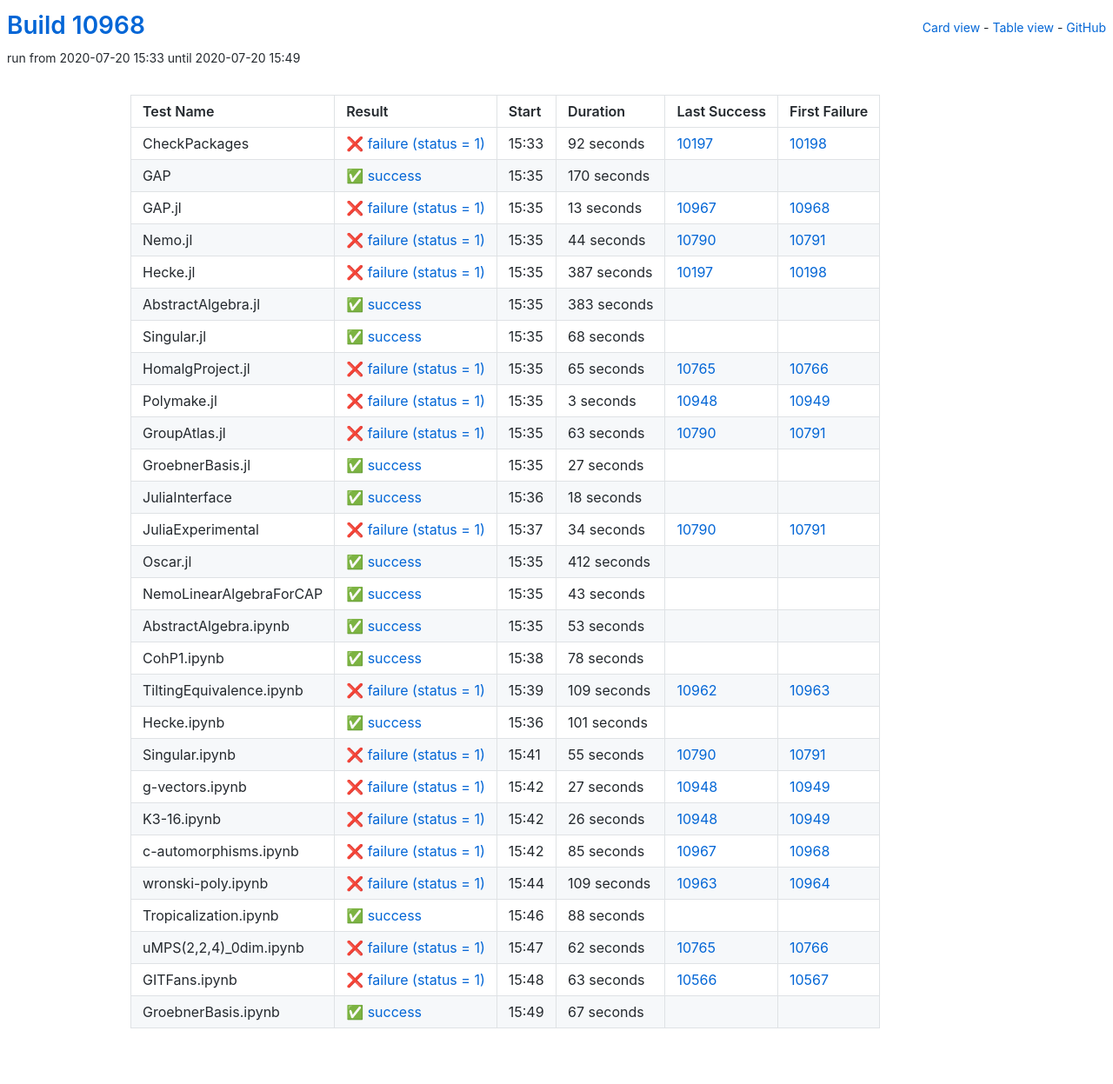
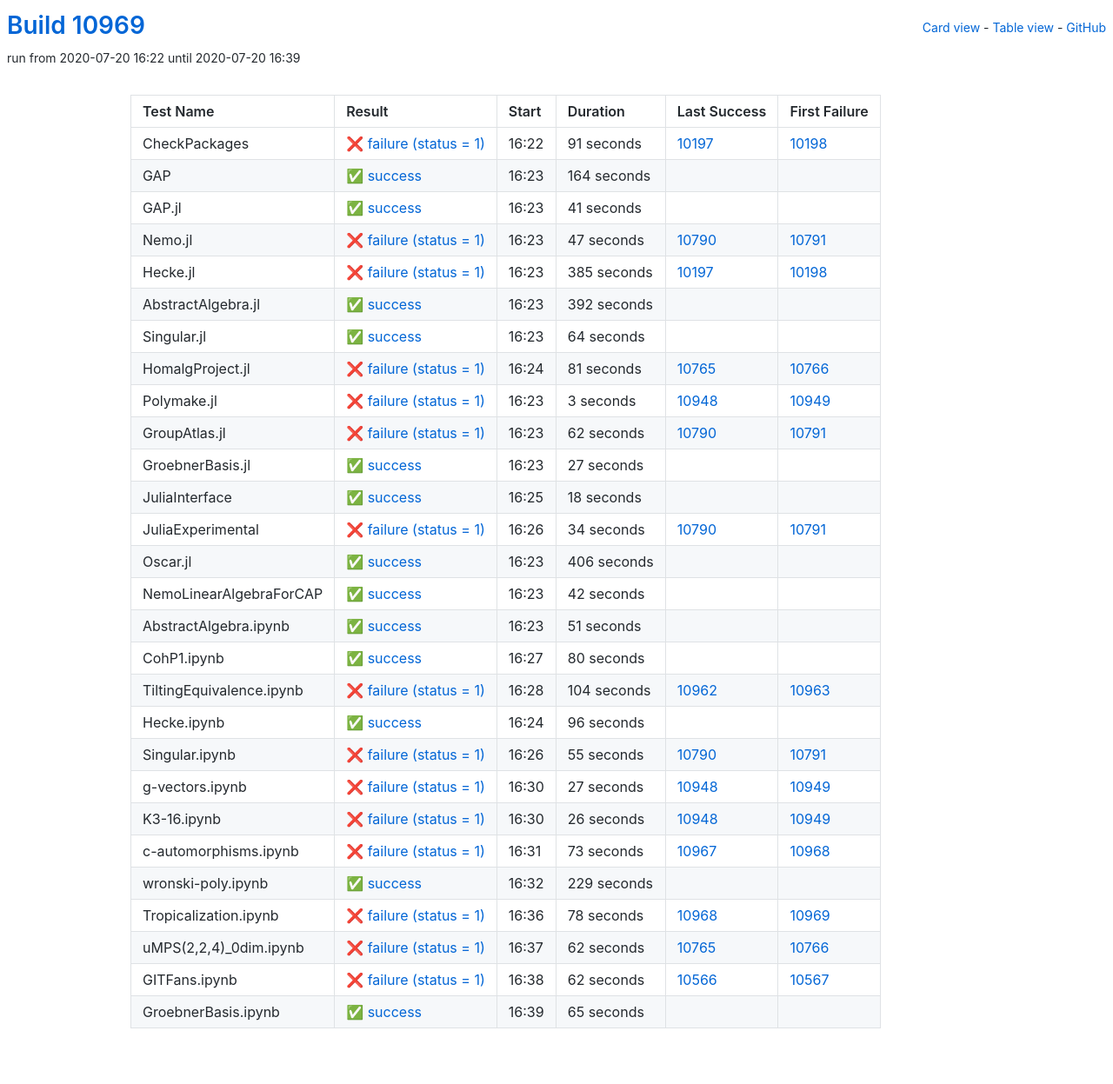
Before and after one commit to oscar-system/oscar-ci-status, a Jekyll site: the page built from table.html, in a window 1280 px wide. Shown: the whole page at 87% size. Built offline with Jekyll 4.4.1, drawn with Linux system fonts in a browser that asks for light colours.

Commit message:
Build #10969

```diff
--- a/_data/ci.yml
+++ b/_data/ci.yml
@@ -1,6 +1,6 @@
 ---
-build: 10968
-build_url: https://oscarci.mathematik.uni-kl.de/job/oscar/10968/
+build: 10969
+build_url: https://oscarci.mathematik.uni-kl.de/job/oscar/10969/
 job: oscar
 organization: oscar-system
 repo: oscar-ci-status
@@ -8,104 +8,104 @@
 tests:
 - name: CheckPackages
   id: checkpackages
-  log: https://oscarci.mathematik.uni-kl.de/job/oscar/10968/artifact/logs/build-10968/CheckPackages.log
-  start: 2020-07-20 15:33
+  log: https://oscarci.mathematik.uni-kl.de/job/oscar/10969/artifact/logs/build-10969/CheckPackages.log
+  start: 2020-07-20 16:22
   success: false
   exitcode: 1
   status: failure
-  duration: 92
+  duration: 91
   last_success: 10197
   last_success_url: https://oscarci.mathematik.uni-kl.de/job/oscar/10197/
   first_failure: 10198
   first_failure_url: https://oscarci.mathematik.uni-kl.de/job/oscar/10198/
 - name: GAP
   id: gap
-  log: https://oscarci.mathematik.uni-kl.de/job/oscar/10968/artifact/logs/build-10968/GAP.log
-  start: 2020-07-20 15:35
+  log: https://oscarci.mathematik.uni-kl.de/job/oscar/10969/artifact/logs/build-10969/GAP.log
+  start: 2020-07-20 16:23
   success: true
   exitcode: 0
   status: success
-  duration: 170
+  duration: 164
   last_success: false
   last_success_url:
   first_failure: false
   first_failure_url:
 - name: GAP.jl
   id: gap-jl
-  log: https://oscarci.mathematik.uni-kl.de/job/oscar/10968/artifact/logs/build-10968/GAP.jl.log
-  start: 2020-07-20 15:35
+  log: https://oscarci.mathematik.uni-kl.de/job/oscar/10969/artifact/logs/build-10969/GAP.jl.log
+  start: 2020-07-20 16:23
+  success: true
+  exitcode: 0
+  status: success
+  duration: 41
+  last_success: false
+  last_success_url:
+  first_failure: false
+  first_failure_url:
+- name: Nemo.jl
+  id: nemo-jl
+  log: https://oscarci.mathematik.uni-kl.de/job/oscar/10969/artifact/logs/build-10969/Nemo.jl.log
+  start: 2020-07-20 16:23
   success: false
   exitcode: 1
   status: failure
-  duration: 13
-  last_success: 10967
-  last_success_url: https://oscarci.mathematik.uni-kl.de/job/oscar/10967/
-  first_failure: 10968
-  first_failure_url: https://oscarci.mathematik.uni-kl.de/job/oscar/10968/
-- name: Nemo.jl
-  id: nemo-jl
-  log: https://oscarci.mathematik.uni-kl.de/job/oscar/10968/artifact/logs/build-10968/Nemo.jl.log
-  start: 2020-07-20 15:35
-  success: false
-  exitcode: 1
-  status: failure
-  duration: 44
+  duration: 47
   last_success: 10790
   last_success_url: https://oscarci.mathematik.uni-kl.de/job/oscar/10790/
   first_failure: 10791
   first_failure_url: https://oscarci.mathematik.uni-kl.de/job/oscar/10791/
 - name: Hecke.jl
   id: hecke-jl
-  log: https://oscarci.mathematik.uni-kl.de/job/oscar/10968/artifact/logs/build-10968/Hecke.jl.log
-  start: 2020-07-20 15:35
+  log: https://oscarci.mathematik.uni-kl.de/job/oscar/10969/artifact/logs/build-10969/Hecke.jl.log
+  start: 2020-07-20 16:23
   success: false
   exitcode: 1
   status: failure
-  duration: 387
+  duration: 385
   last_success: 10197
   last_success_url: https://oscarci.mathematik.uni-kl.de/job/oscar/10197/
   first_failure: 10198
   first_failure_url: https://oscarci.mathematik.uni-kl.de/job/oscar/10198/
 - name: AbstractAlgebra.jl
   id: abstractalgebra-jl
-  log: https://oscarci.mathematik.uni-kl.de/job/oscar/10968/artifact/logs/build-10968/AbstractAlgebra.jl.log
-  start: 2020-07-20 15:35
+  log: https://oscarci.mathematik.uni-kl.de/job/oscar/10969/artifact/logs/build-10969/AbstractAlgebra.jl.log
+  start: 2020-07-20 16:23
   success: true
   exitcode: 0
   status: success
-  duration: 383
+  duration: 392
   last_success: false
   last_success_url:
   first_failure: false
   first_failure_url:
 - name: Singular.jl
   id: singular-jl
-  log: https://oscarci.mathematik.uni-kl.de/job/oscar/10968/artifact/logs/build-10968/Singular.jl.log
-  start: 2020-07-20 15:35
+  log: https://oscarci.mathematik.uni-kl.de/job/oscar/10969/artifact/logs/build-10969/Singular.jl.log
+  start: 2020-07-20 16:23
   success: true
   exitcode: 0
   status: success
-  duration: 68
+  duration: 64
   last_success: false
   last_success_url:
   first_failure: false
   first_failure_url:
 - name: HomalgProject.jl
   id: homalgproject-jl
-  log: https://oscarci.mathematik.uni-kl.de/job/oscar/10968/artifact/logs/build-10968/HomalgProject.jl.log
-  start: 2020-07-20 15:35
+  log: https://oscarci.mathematik.uni-kl.de/job/oscar/10969/artifact/logs/build-10969/HomalgProject.jl.log
+  start: 2020-07-20 16:24
   success: false
   exitcode: 1
   status: failure
-  duration: 65
+  duration: 81
   last_success: 10765
   last_success_url: https://oscarci.mathematik.uni-kl.de/job/oscar/10765/
   first_failure: 10766
   first_failure_url: https://oscarci.mathematik.uni-kl.de/job/oscar/10766/
 - name: Polymake.jl
   id: polymake-jl
-  log: https://oscarci.mathematik.uni-kl.de/job/oscar/10968/artifact/logs/build-10968/Polymake.jl.log
-  start: 2020-07-20 15:35
+  log: https://oscarci.mathematik.uni-kl.de/job/oscar/10969/artifact/logs/build-10969/Polymake.jl.log
+  start: 2020-07-20 16:23
   success: false
   exitcode: 1
   status: failure
@@ -116,20 +116,20 @@
   first_failure_url: https://oscarci.mathematik.uni-kl.de/job/oscar/10949/
 - name: GroupAtlas.jl
   id: groupatlas-jl
-  log: https://oscarci.mathematik.uni-kl.de/job/oscar/10968/artifact/logs/build-10968/GroupAtlas.jl.log
-  start: 2020-07-20 15:35
+  log: https://oscarci.mathematik.uni-kl.de/job/oscar/10969/artifact/logs/build-10969/GroupAtlas.jl.log
+  start: 2020-07-20 16:23
   success: false
   exitcode: 1
   status: failure
-  duration: 63
+  duration: 62
   last_success: 10790
   last_success_url: https://oscarci.mathematik.uni-kl.de/job/oscar/10790/
   first_failure: 10791
   first_failure_url: https://oscarci.mathematik.uni-kl.de/job/oscar/10791/
 - name: GroebnerBasis.jl
   id: groebnerbasis-jl
-  log: https://oscarci.mathematik.uni-kl.de/job/oscar/10968/artifact/logs/build-10968/GroebnerBasis.jl.log
-  start: 2020-07-20 15:35
+  log: https://oscarci.mathematik.uni-kl.de/job/oscar/10969/artifact/logs/build-10969/GroebnerBasis.jl.log
+  start: 2020-07-20 16:23
   success: true
   exitcode: 0
   status: success
@@ -140,8 +140,8 @@
   first_failure_url:
 - name: JuliaInterface
   id: juliainterface
-  log: https://oscarci.mathematik.uni-kl.de/job/oscar/10968/artifact/logs/build-10968/JuliaInterface.log
-  start: 2020-07-20 15:36
+  log: https://oscarci.mathematik.uni-kl.de/job/oscar/10969/artifact/logs/build-10969/JuliaInterface.log
+  start: 2020-07-20 16:25
   success: true
   exitcode: 0
   status: success
@@ -152,8 +152,8 @@
   first_failure_url:
 - name: JuliaExperimental
   id: juliaexperimental
-  log: https://oscarci.mathematik.uni-kl.de/job/oscar/10968/artifact/logs/build-10968/JuliaExperimental.log
-  start: 2020-07-20 15:37
+  log: https://oscarci.mathematik.uni-kl.de/job/oscar/10969/artifact/logs/build-10969/JuliaExperimental.log
+  start: 2020-07-20 16:26
   success: false
   exitcode: 1
   status: failure
@@ -164,80 +164,80 @@
   first_failure_url: https://oscarci.mathematik.uni-kl.de/job/oscar/10791/
 - name: Oscar.jl
   id: oscar-jl
-  log: https://oscarci.mathematik.uni-kl.de/job/oscar/10968/artifact/logs/build-10968/Oscar.jl.log
-  start: 2020-07-20 15:35
+  log: https://oscarci.mathematik.uni-kl.de/job/oscar/10969/artifact/logs/build-10969/Oscar.jl.log
+  start: 2020-07-20 16:23
   success: true
   exitcode: 0
   status: success
-  duration: 412
+  duration: 406
   last_success: false
   last_success_url:
   first_failure: false
   first_failure_url:
 - name: NemoLinearAlgebraForCAP
   id: nemolinearalgebraforcap
-  log: https://oscarci.mathematik.uni-kl.de/job/oscar/10968/artifact/logs/build-10968/NemoLinearAlgebraForCAP.log
-  start: 2020-07-20 15:35
+  log: https://oscarci.mathematik.uni-kl.de/job/oscar/10969/artifact/logs/build-10969/NemoLinearAlgebraForCAP.log
+  start: 2020-07-20 16:23
   success: true
   exitcode: 0
   status: success
-  duration: 43
+  duration: 42
   last_success: false
   last_success_url:
   first_failure: false
   first_failure_url:
 - name: AbstractAlgebra.ipynb
   id: abstractalgebra-ipynb
-  log: https://oscarci.mathematik.uni-kl.de/job/oscar/10968/artifact/logs/build-10968/AbstractAlgebra.ipynb.log
-  start: 2020-07-20 15:35
+  log: https://oscarci.mathematik.uni-kl.de/job/oscar/10969/artifact/logs/build-10969/AbstractAlgebra.ipynb.log
+  start: 2020-07-20 16:23
   success: true
   exitcode: 0
   status: success
-  duration: 53
+  duration: 51
   last_success: false
   last_success_url:
   first_failure: false
   first_failure_url:
 - name: CohP1.ipynb
   id: cohp1-ipynb
-  log: https://oscarci.mathematik.uni-kl.de/job/oscar/10968/artifact/logs/build-10968/CohP1.ipynb.log
-  start: 2020-07-20 15:38
+  log: https://oscarci.mathematik.uni-kl.de/job/oscar/10969/artifact/logs/build-10969/CohP1.ipynb.log
+  start: 2020-07-20 16:27
   success: true
   exitcode: 0
   status: success
-  duration: 78
+  duration: 80
   last_success: false
   last_success_url:
   first_failure: false
   first_failure_url:
 - name: TiltingEquivalence.ipynb
   id: tiltingequivalence-ipynb
-  log: https://oscarci.mathematik.uni-kl.de/job/oscar/10968/artifact/logs/build-10968/TiltingEquivalence.ipynb.log
-  start: 2020-07-20 15:39
+  log: https://oscarci.mathematik.uni-kl.de/job/oscar/10969/artifact/logs/build-10969/TiltingEquivalence.ipynb.log
+  start: 2020-07-20 16:28
   success: false
   exitcode: 1
   status: failure
-  duration: 109
+  duration: 104
   last_success: 10962
   last_success_url: https://oscarci.mathematik.uni-kl.de/job/oscar/10962/
   first_failure: 10963
   first_failure_url: https://oscarci.mathematik.uni-kl.de/job/oscar/10963/
 - name: Hecke.ipynb
   id: hecke-ipynb
-  log: https://oscarci.mathematik.uni-kl.de/job/oscar/10968/artifact/logs/build-10968/Hecke.ipynb.log
-  start: 2020-07-20 15:36
+  log: https://oscarci.mathematik.uni-kl.de/job/oscar/10969/artifact/logs/build-10969/Hecke.ipynb.log
+  start: 2020-07-20 16:24
   success: true
   exitcode: 0
   status: success
-  duration: 101
+  duration: 96
   last_success: false
   last_success_url:
   first_failure: false
   first_failure_url:
 - name: Singular.ipynb
   id: singular-ipynb
-  log: https://oscarci.mathematik.uni-kl.de/job/oscar/10968/artifact/logs/build-10968/Singular.ipynb.log
-  start: 2020-07-20 15:41
+  log: https://oscarci.mathematik.uni-kl.de/job/oscar/10969/artifact/logs/build-10969/Singular.ipynb.log
+  start: 2020-07-20 16:26
   success: false
   exitcode: 1
   status: failure
@@ -248,8 +248,8 @@
   first_failure_url: https://oscarci.mathematik.uni-kl.de/job/oscar/10791/
 - name: g-vectors.ipynb
   id: g-vectors-ipynb
-  log: https://oscarci.mathematik.uni-kl.de/job/oscar/10968/artifact/logs/build-10968/g-vectors.ipynb.log
-  start: 2020-07-20 15:42
+  log: https://oscarci.mathematik.uni-kl.de/job/oscar/10969/artifact/logs/build-10969/g-vectors.ipynb.log
+  start: 2020-07-20 16:30
   success: false
   exitcode: 1
   status: failure
@@ -260,8 +260,8 @@
   first_failure_url: https://oscarci.mathematik.uni-kl.de/job/oscar/10949/
 - name: K3-16.ipynb
   id: k3-16-ipynb
-  log: https://oscarci.mathematik.uni-kl.de/job/oscar/10968/artifact/logs/build-10968/K3-16.ipynb.log
-  start: 2020-07-20 15:42
+  log: https://oscarci.mathematik.uni-kl.de/job/oscar/10969/artifact/logs/build-10969/K3-16.ipynb.log
+  start: 2020-07-20 16:30
   success: false
   exitcode: 1
   status: failure
@@ -272,44 +272,44 @@
   first_failure_url: https://oscarci.mathematik.uni-kl.de/job/oscar/10949/
 - name: c-automorphisms.ipynb
   id: c-automorphisms-ipynb
-  log: https://oscarci.mathematik.uni-kl.de/job/oscar/10968/artifact/logs/build-10968/c-automorphisms.ipynb.log
-  start: 2020-07-20 15:42
+  log: https://oscarci.mathematik.uni-kl.de/job/oscar/10969/artifact/logs/build-10969/c-automorphisms.ipynb.log
+  start: 2020-07-20 16:31
   success: false
   exitcode: 1
   status: failure
-  duration: 85
+  duration: 73
   last_success: 10967
   last_success_url: https://oscarci.mathematik.uni-kl.de/job/oscar/10967/
   first_failure: 10968
   first_failure_url: https://oscarci.mathematik.uni-kl.de/job/oscar/10968/
 - name: wronski-poly.ipynb
   id: wronski-poly-ipynb
-  log: https://oscarci.mathematik.uni-kl.de/job/oscar/10968/artifact/logs/build-10968/wronski-poly.ipynb.log
-  start: 2020-07-20 15:44
-  success: false
-  exitcode: 1
-  status: failure
-  duration: 109
-  last_success: 10963
-  last_success_url: https://oscarci.mathematik.uni-kl.de/job/oscar/10963/
-  first_failure: 10964
-  first_failure_url: https://oscarci.mathematik.uni-kl.de/job/oscar/10964/
-- name: Tropicalization.ipynb
-  id: tropicalization-ipynb
-  log: https://oscarci.mathematik.uni-kl.de/job/oscar/10968/artifact/logs/build-10968/Tropicalization.ipynb.log
-  start: 2020-07-20 15:46
+  log: https://oscarci.mathematik.uni-kl.de/job/oscar/10969/artifact/logs/build-10969/wronski-poly.ipynb.log
+  start: 2020-07-20 16:32
   success: true
   exitcode: 0
   status: success
-  duration: 88
+  duration: 229
   last_success: false
   last_success_url:
   first_failure: false
   first_failure_url:
+- name: Tropicalization.ipynb
+  id: tropicalization-ipynb
+  log: https://oscarci.mathematik.uni-kl.de/job/oscar/10969/artifact/logs/build-10969/Tropicalization.ipynb.log
+  start: 2020-07-20 16:36
+  success: false
+  exitcode: 1
+  status: failure
+  duration: 78
+  last_success: 10968
+  last_success_url: https://oscarci.mathematik.uni-kl.de/job/oscar/10968/
+  first_failure: 10969
+  first_failure_url: https://oscarci.mathematik.uni-kl.de/job/oscar/10969/
 - name: uMPS(2,2,4)_0dim.ipynb
   id: umps-2-2-4-0dim-ipynb
-  log: https://oscarci.mathematik.uni-kl.de/job/oscar/10968/artifact/logs/build-10968/uMPS-2-2-4-_0dim.ipynb.log
-  start: 2020-07-20 15:47
+  log: https://oscarci.mathematik.uni-kl.de/job/oscar/10969/artifact/logs/build-10969/uMPS-2-2-4-_0dim.ipynb.log
+  start: 2020-07-20 16:37
   success: false
   exitcode: 1
   status: failure
@@ -320,24 +320,24 @@
   first_failure_url: https://oscarci.mathematik.uni-kl.de/job/oscar/10766/
 - name: GITFans.ipynb
   id: gitfans-ipynb
-  log: https://oscarci.mathematik.uni-kl.de/job/oscar/10968/artifact/logs/build-10968/GITFans.ipynb.log
-  start: 2020-07-20 15:48
+  log: https://oscarci.mathematik.uni-kl.de/job/oscar/10969/artifact/logs/build-10969/GITFans.ipynb.log
+  start: 2020-07-20 16:38
   success: false
   exitcode: 1
   status: failure
-  duration: 63
+  duration: 62
   last_success: 10566
   last_success_url: https://oscarci.mathematik.uni-kl.de/job/oscar/10566/
   first_failure: 10567
   first_failure_url: https://oscarci.mathematik.uni-kl.de/job/oscar/10567/
 - name: GroebnerBasis.ipynb
   id: groebnerbasis-ipynb
-  log: https://oscarci.mathematik.uni-kl.de/job/oscar/10968/artifact/logs/build-10968/GroebnerBasis.ipynb.log
-  start: 2020-07-20 15:49
+  log: https://oscarci.mathematik.uni-kl.de/job/oscar/10969/artifact/logs/build-10969/GroebnerBasis.ipynb.log
+  start: 2020-07-20 16:39
   success: true
   exitcode: 0
   status: success
-  duration: 67
+  duration: 65
   last_success: false
   last_success_url:
   first_failure: false
```
Also changed, not shown: README.md.
